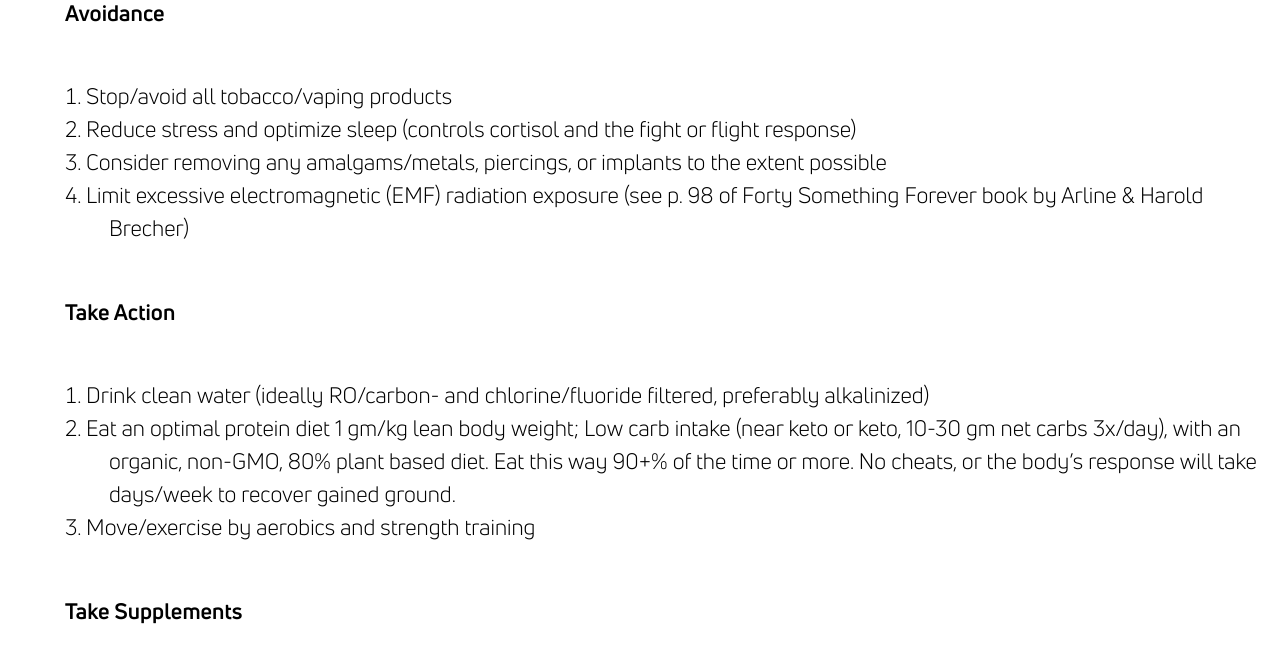
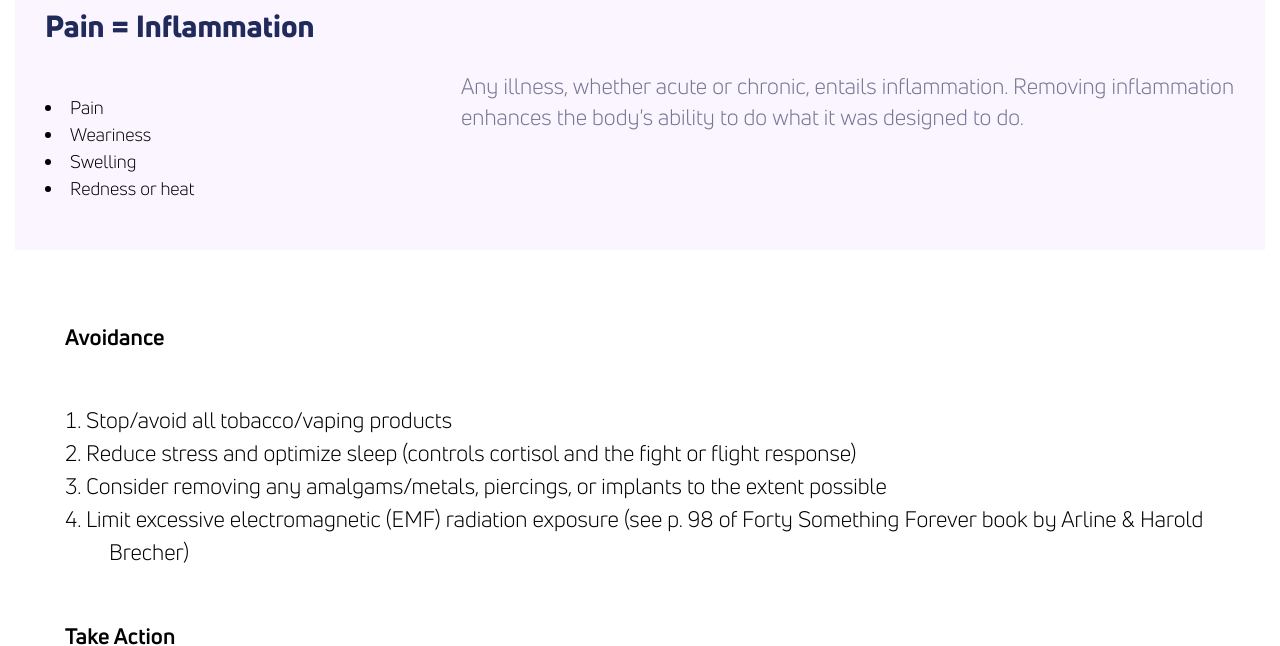
Before and after one commit to theneverwoods/gerstenberg.clinic, a Jekyll site: the page built from inflammation.html, in a window 1280 px wide and 900 px high, scrolled down 305 px, cut to the strip 254-900 px from the top of the window. Built offline with Jekyll 4.4.1, drawn with Linux system fonts in a browser that asks for light colours; comment, search, counter and statistics services are not loaded.

Commit message:
Update inflammation.html

```diff
--- a/inflammation.html
+++ b/inflammation.html
@@ -19,6 +19,22 @@ redirect_from:
 	</div>
     <div class="third" style="align-self: center">
 		<img src="/img/third/third-inflammation.png" alt="Woman with inflamed lymph nodes.">
+	</div>
+</div>
+
+<div class="row light blurb">
+	<div class="third">
+		<h2>Pain = Inflammation</h2>
+		<ul>
+			<li>Pain</li>
+			<li>Weariness</li>
+			<li>Swelling</li>
+			<li>Redness or heat</li>
+		</ul>
+	</div>
+	<div class="two-thirds">
+		<p>Any illness, whether acute or chronic, entails inflammation. Removing inflammation enhances the body's ability to do what it was designed to do.
+		</p>
 	</div>
 </div>
 
```
